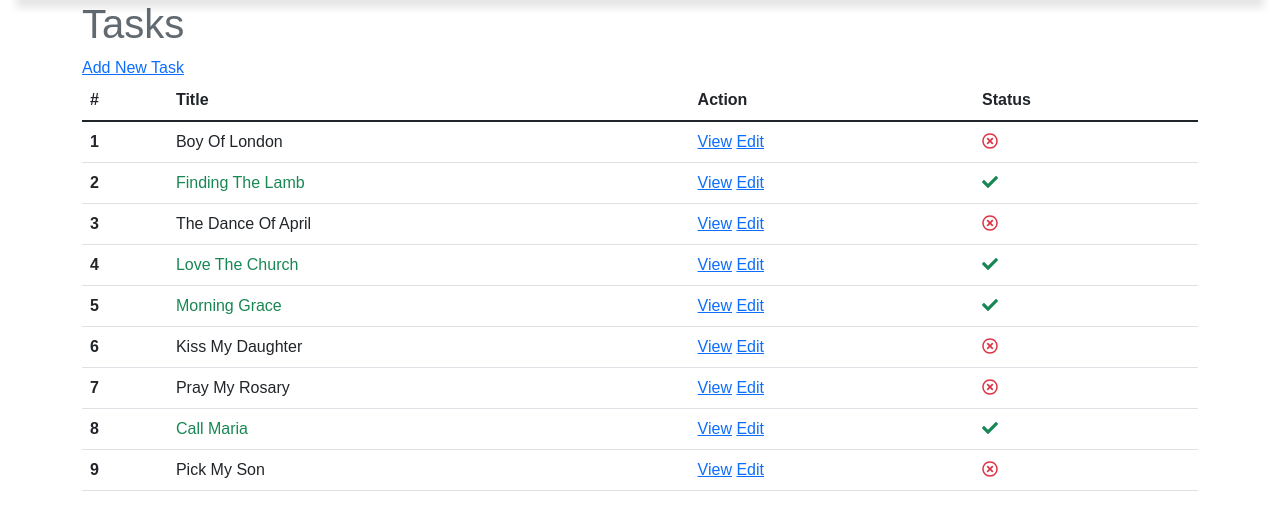
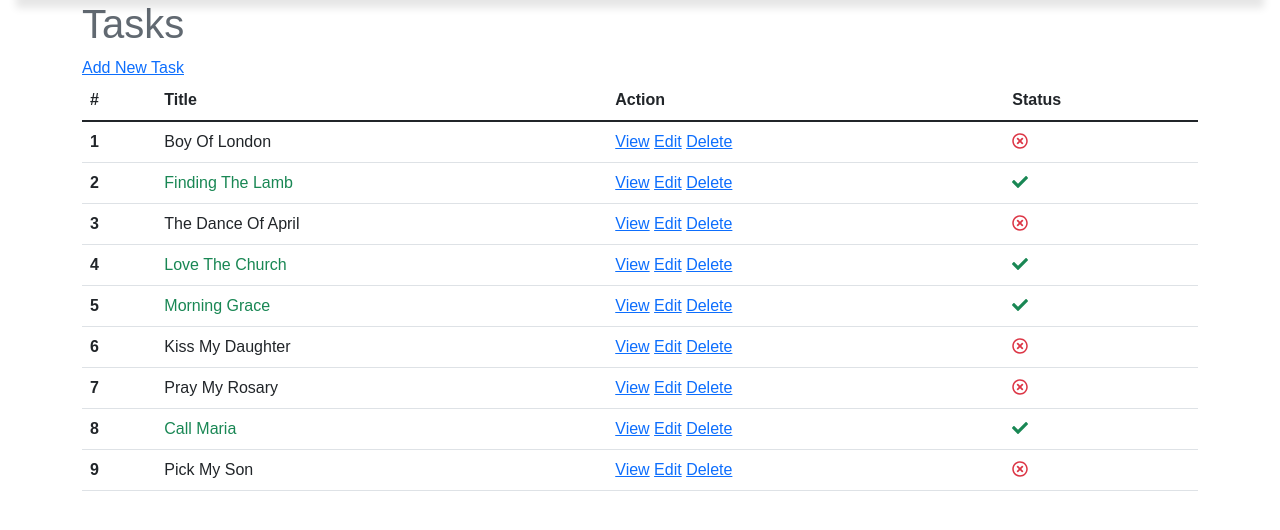
Before and after one commit to Chukwuemekamusic/TODO-app-with-Django, a Django app: page / in a window 1280 px wide. Shown: the part 92-622 px from the top of the page. Run offline with Django 4.2, Linux system fonts and the light colour scheme; a user stored in the database is signed in; data comes from the database, SQL or seed files in the repository; both versions use the stored data as it was after the commit; some libraries are stand-ins or nearby versions.

Commit message:
delete added

```diff
--- a/base/forms.py
+++ b/base/forms.py
@@ -23,7 +23,7 @@ class TodoForm(ModelForm):
             'description': forms.Textarea(attrs={
                 'class': 'form-control rounded-25',
             }),
-            'due date': forms.DateTimeInput(attrs={
+            'due_date': forms.DateTimeInput(attrs={
                 'class': 'form-control rounded-25',
                 'placeholder': 'YYYY-MM-DD',
             }),
--- a/base/templates/base/home.html
+++ b/base/templates/base/home.html
@@ -30,6 +30,7 @@
       <td>
         <a href="{% url 'task' task.id %}">View</a>
         <a href="{% url 'task' task.id %}">Edit</a>
+        <a href="{% url 'delete-task' task.id %}">Delete</a>
       </td>
       <td><i class="fas fa-check text-success"></i></td>
     </tr>
@@ -45,6 +46,7 @@
       <td>
         <a href="{% url 'task' task.id %}">View</a>
         <a href="{% url 'task' task.id %}">Edit</a>
+        <a href="{% url 'delete-task' task.id %}">Delete</a>
 
       </td>
       <td><i class="far fa-times-circle text-danger"></i></td>
--- a/base/urls.py
+++ b/base/urls.py
@@ -8,6 +8,6 @@ urlpatterns = [
     path("register/", views.registerUser, name='register-user'),
 
     path("task/<str:pk>/", views.viewTask, name='task'),
-    path("add/", views.addTask, name='add-task'),
-    path("delete/<str:pk>", views.deleteTask, name='delete'),
+    path("add-task/", views.addTask, name='add-task'),
+    path("delete-task/<str:pk>", views.deleteTask, name='delete-task'),
 ]
--- a/base/views.py
+++ b/base/views.py
@@ -27,8 +27,6 @@ def home(request):
 
     context = {
         'title': title, 'tasks': tasks,
-        # 'tasks_filter': tasks_filter,
-        # 'completed': completed, 'not_completed': not_completed,
     }
     return render(request, 'base/home.html', context)
 
--- a/templates/main.html
+++ b/templates/main.html
@@ -39,7 +39,9 @@
     <script src="{% static 'js/bootstrap.bundle.min.js' %}"></script>
     <!-- font awesome -->
     <script src="https://cdnjs.cloudflare.com/ajax/libs/font-awesome/5.15.4/js/all.min.js"></script>
+    {% block js %}
 
+    {% endblock js %}
 </body>
 
 </html>
```
Also changed, not shown: base/templates/base/login-register.html (+10 -0 lines), db.sqlite3.
